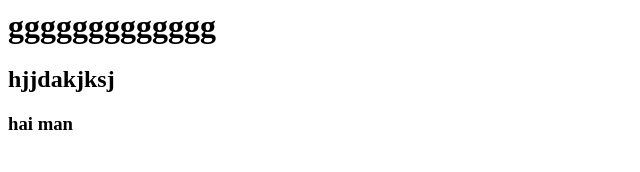
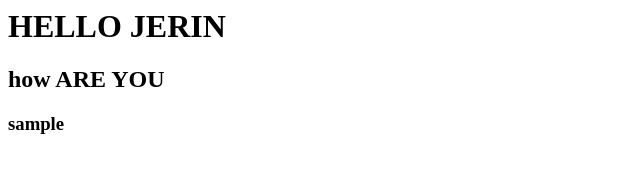
Before and after one commit to crissywilder/amalsample, a plain HTML site: page index.html in a window 1280 px wide. Shown: the whole page, without its empty margins (0-640 px from the left). Drawn offline with Linux system fonts and the light colour scheme.

Commit message:
final one

```diff
--- a/index.html
+++ b/index.html
@@ -4,9 +4,9 @@
             thkks;al
         </title>
         <body>
-            <h1>ggggggggggggg</h1>
-            <h2>hjjdakjksj</h2>
-            <h3>hai man</h3>
+            <h1>HELLO JERIN</h1>
+            <h2>how ARE YOU</h2>
+            <h3>sample</h3>
         </body>
     </head>
 </html>
```
